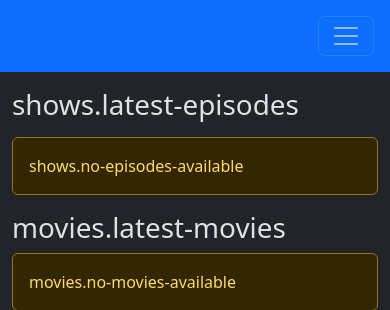
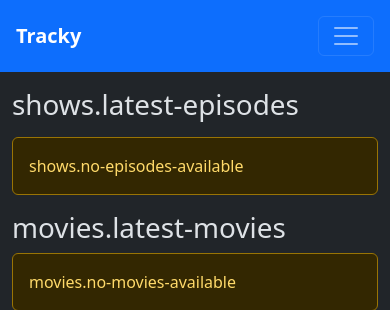
Before and after one commit to Programie/Tracky, a Symfony app: template templates/index.twig in a window 390 px wide. Shown: the top 310 px of the page. Run offline with Twig, Linux system fonts and the light colour scheme; the template is opened without the code that fills it, so the values that code supplies are empty; style sheets or scripts are compiled from the project's sources; some libraries are stand-ins or nearby versions.

Commit message:
Fixed not showing site title on small screens

```diff
--- a/templates/page.twig
+++ b/templates/page.twig
@@ -16,7 +16,7 @@
     <body>
         <nav class="navbar navbar-expand-md navbar-dark bg-primary sticky-top">
             <div class="container-fluid px-3 py-2 d-flex justify-content-md-between">
-                <a class="navbar-brand" href="/"><b class="d-none d-lg-inline-block">Tracky</b></a>
+                <a class="navbar-brand" href="/"><b>Tracky</b></a>
 
                 <div class="navbar-collapse collapse d-md-flex">
                     <ul class="navbar-nav me-auto mb-md-0">
```
